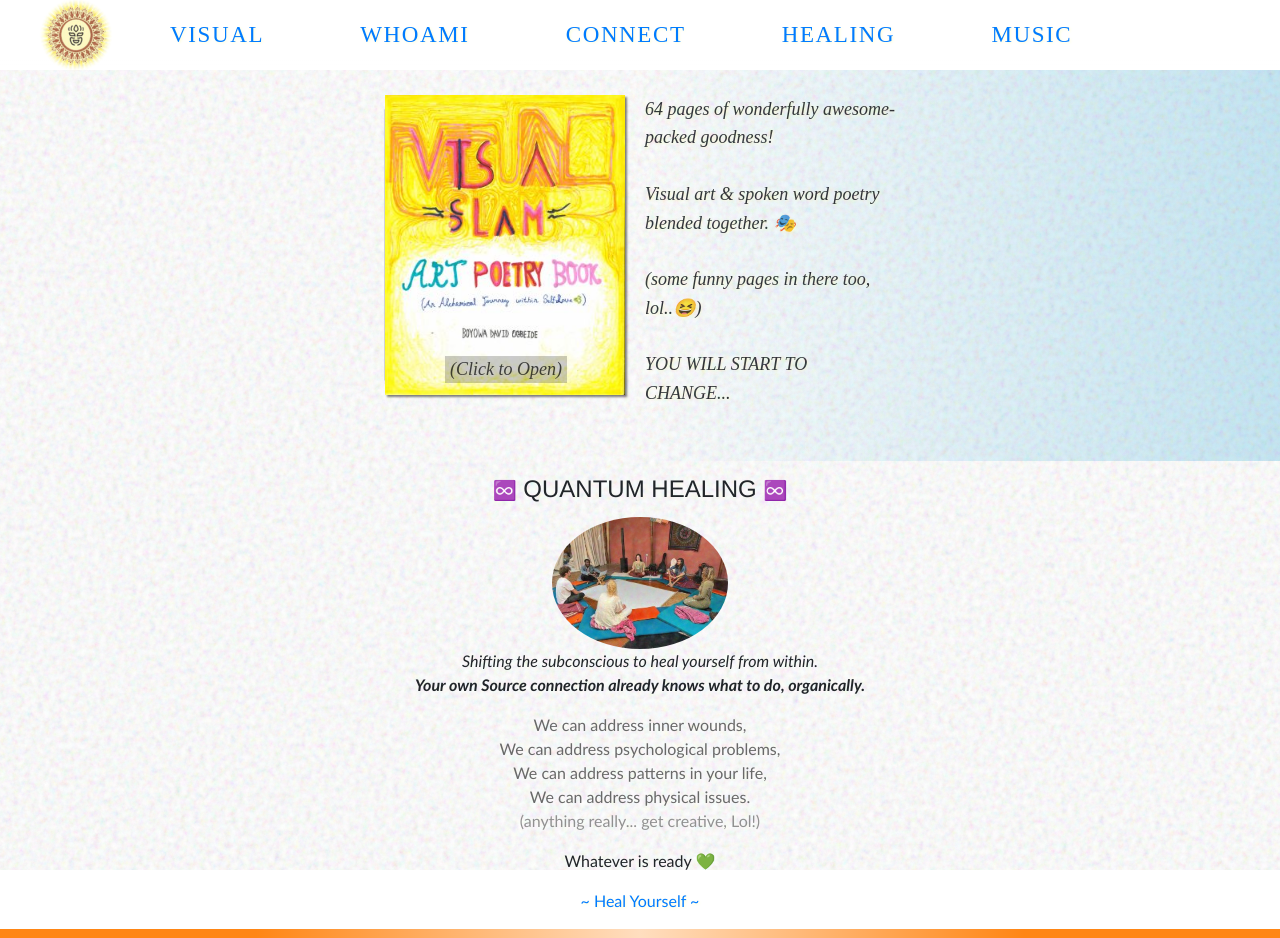
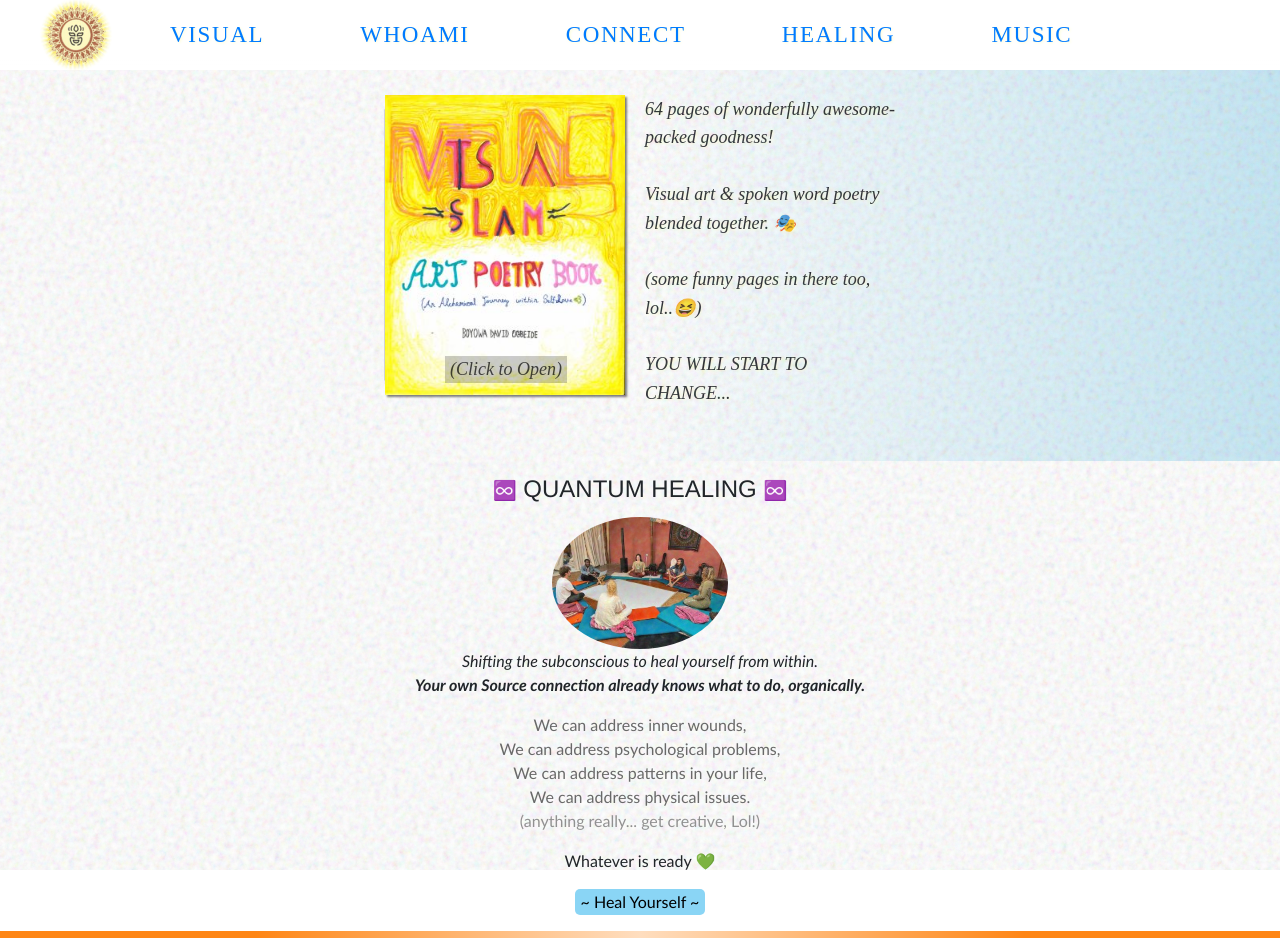
Before and after one commit to dogbeide/bringerofjoyart, a Next.js app: page / in a window 1280 px wide. Shown: the top 938 px of the page. Built offline with nearby package versions, Linux system fonts and the light colour scheme; a web font is replaced by a local one.

Commit message:
turn ~ heal yourself ~ into call-to-action button

```diff
--- a/src/app/index.scss
+++ b/src/app/index.scss
@@ -39,6 +39,18 @@ a {
 
 .hidden {
   display: none;
+}
+
+.btn-cta {
+  border: none;
+  border-radius: 5px;
+  background-color: #8ad5f5;
+  transition: all 0.2s ease;
+
+  &:hover {
+    color: blue;
+    padding: 2px 10px;
+  }
 }
 
 nav {
--- a/src/app/ui/healing.tsx
+++ b/src/app/ui/healing.tsx
@@ -47,7 +47,7 @@ export default function Healing() {
             className="text-shadow"
             target="_blank"
           >
-            ~ Heal Yourself ~
+            <button className="btn-cta">~ Heal Yourself ~</button>
           </a>
         </p>
       </div>
```
